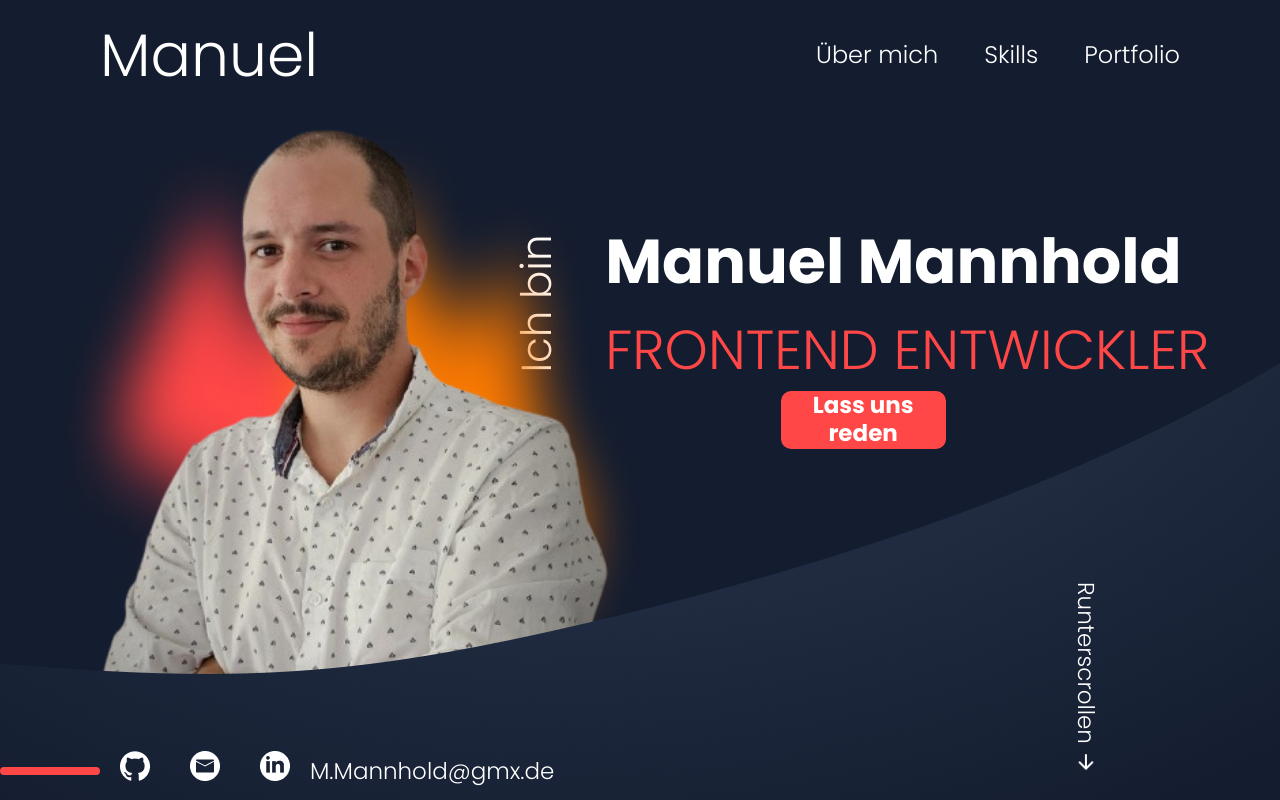
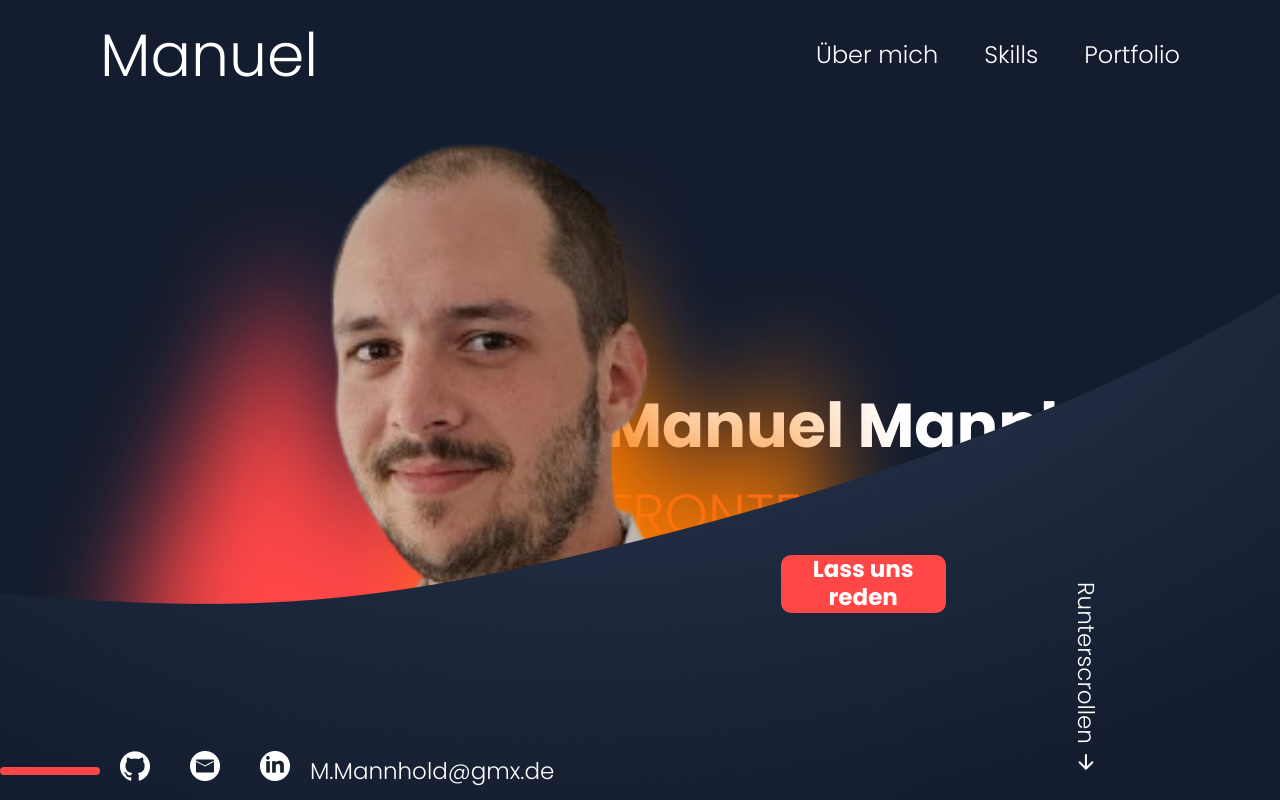
Before and after one commit to ManuelMannhold/portfolio, an Angular app: page / in a window 1280 px wide. Shown: the top 800 px of the page. Built offline with nearby package versions, Linux system fonts and the light colour scheme; a web font is replaced by a local one.

Commit message:
add responsive @media / height

```diff
--- a/src/app/header/header.component.html
+++ b/src/app/header/header.component.html
@@ -1,4 +1,5 @@
-    <nav id="top-view">
+    <div  id="top-view">
+    <nav>
         <span>
             <h3>Manuel</h3>
         </span>
@@ -18,3 +19,4 @@
             <a href="#contact-anchor">Kontakt</a>
         </div>
     </nav>
+</div>
--- a/src/app/landing-page/landing-page.component.scss
+++ b/src/app/landing-page/landing-page.component.scss
@@ -275,6 +275,60 @@
 
 @media(max-height: 950px) {
     .vector {
-        bottom: -528px;
+        bottom: -440px;
+    }
+
+    .profil-info {
+        padding-top: 300px;
     }
 }
+
+@media(max-height: 840px) {
+    .vector {
+        bottom: -458px;
+    }
+
+    .profil {
+
+        img{
+            left: unset!important;
+            width: 80%!important;
+        }
+    }
+
+    .profil-info {
+        padding-top: 270px;
+    }
+}
+
+@media(max-height: 740px) {
+    .vector {
+        bottom: -525px;
+    }
+}
+
+@media(max-height: 670px) {
+    .vector {
+        bottom: -535px;
+    }
+
+    .profil-info {
+        padding-top: 210px;
+
+        a {
+
+            button {
+                width: 190px;
+                height: 50px;
+            }
+        }
+    }
+
+    .profil {
+
+        img{
+            left: unset!important;
+            width: 80%!important;
+        }
+    }
+}
--- a/src/app/my-skills/my-skills.component.scss
+++ b/src/app/my-skills/my-skills.component.scss
@@ -62,6 +62,7 @@ section {
         text-align: right;
         padding-right: 100px;
         text-align: center;
+        z-index: 20;
     }
 }
 
@@ -70,7 +71,7 @@ section {
     background-repeat: no-repeat;
     position: absolute;
     left: 0;
-    top: 40%;
+    top: 15%;
 }
 
 @media(max-width: 900px) {
```
